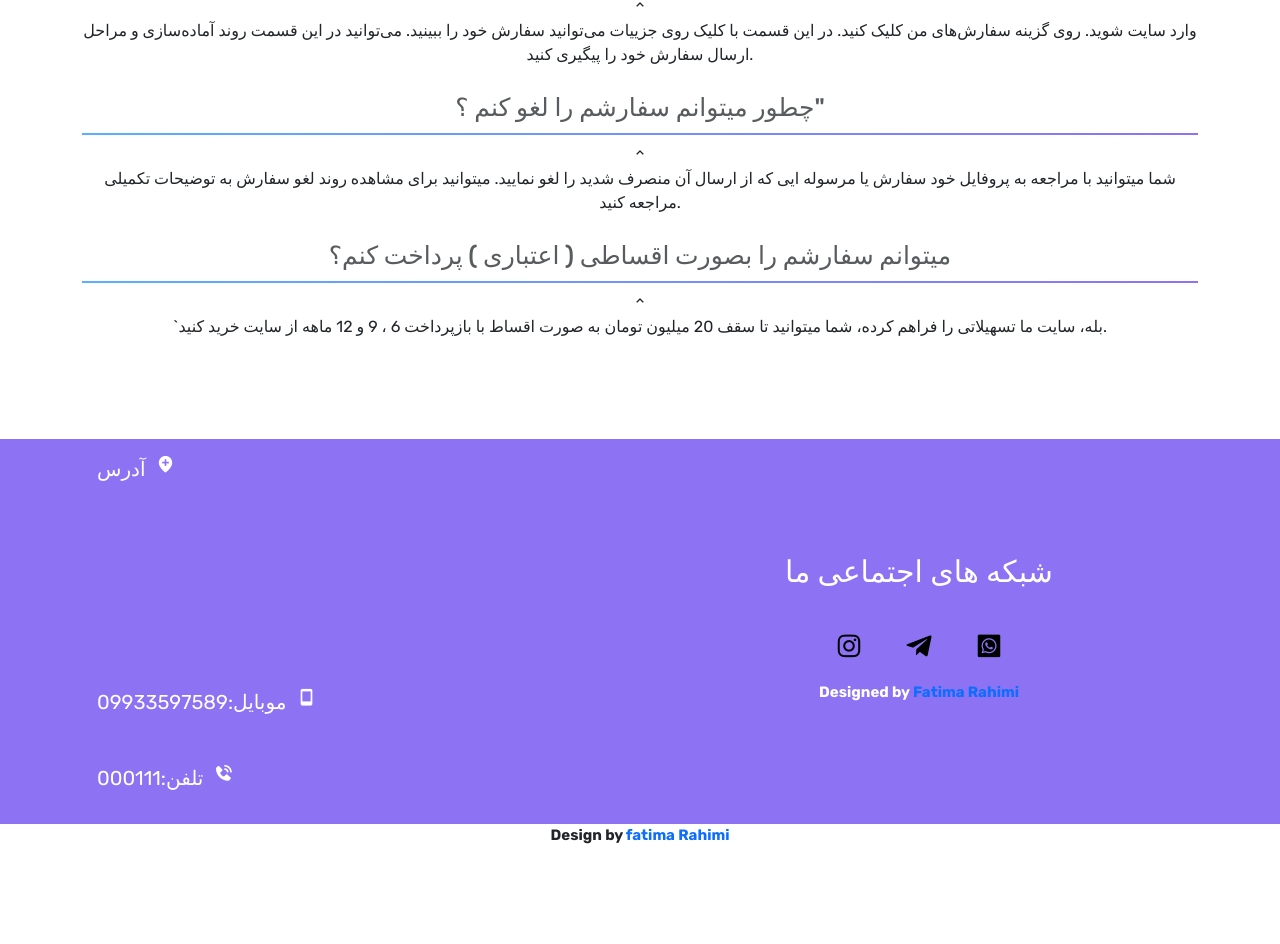
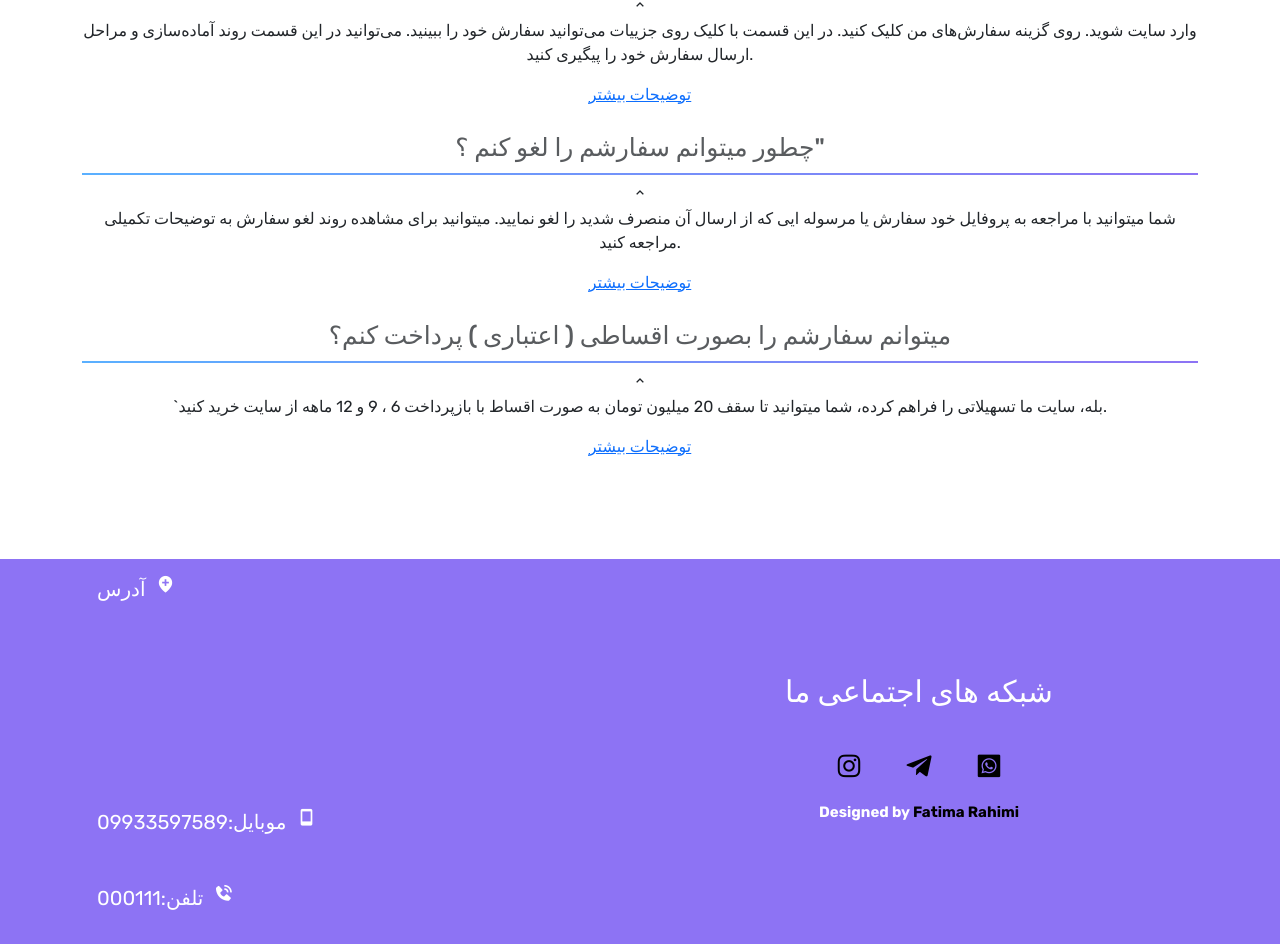
Before and after one commit to iamfatimarahimi/itsa-task, a React (Create React App) app: page / in a window 1280 px wide. Shown: the part 3937-4881 px from the top of the page. Before the commit the page ends 4799 px from the top, so only its background shows below. Built offline with nearby package versions, Linux system fonts and the light colour scheme; grey boxes are pictures that could not be loaded.

Commit message:
Adding accordion link

```diff
--- a/src/Accordion1.jsx
+++ /dev/null
@@ -1,57 +0,0 @@
-import React, { useState, useEffect } from 'react';
-
-const Accordion = ({ title, content }) => {
-  const [isOpen, setIsOpen] = useState(false);
-
-  useEffect(() => {
-    let autoOpenTimeout;
-
-    autoOpenTimeout = setTimeout(() => {
-      setIsOpen(true);
-    }, 5000);
-
-    return () => clearTimeout(autoOpenTimeout);
-  }, []);
-
-  const toggleAccordion = () => {
-    setIsOpen(!isOpen);
-  };
-
-  return (
-    <div className="container">
-    <div className="accordion">
-      <div className="accordion-header" onClick={toggleAccordion}>
-        <h3>{title}</h3>
-        <span>{isOpen ? <i class='bx bx-chevron-up' ></i> : <i class='bx bx-chevron-down'></i>}</span>
-      </div>
-      {isOpen && (
-        <div className="accordion-content">
-          <p>{content}</p>
-        </div>
-      )}
-    </div>
-    </div>
-  );
-};
-
-const App = () => {
-  const [accordions] = useState([
-    { title: 'چطور می‌توانم سفارشم را پیگیری کنم؟', content: 'وارد سایت شوید. روی گزینه سفارش‌های من کلیک کنید. در این قسمت با کلیک روی جزییات می‌توانید سفارش خود را ببینید. می‌توانید در این قسمت روند آماده‌سازی و مراحل ارسال سفارش خود را پیگیری کنید.' },
-    { title: 'چطور میتوانم سفارشم را لغو کنم ؟"', content: 'شما میتوانید با مراجعه به پروفایل خود سفارش یا مرسوله ایی که از ارسال آن منصرف شدید را لغو نمایید. میتوانید برای مشاهده روند لغو سفارش به توضیحات تکمیلی مراجعه کنید.' },
-    { title: 'میتوانم سفارشم را بصورت اقساطی ( اعتباری ) پرداخت کنم؟', content: '`بله، سایت ما تسهیلاتی را فراهم کرده، شما میتوانید تا سقف 20 میلیون تومان به صورت اقساط  با بازپرداخت  6 ، 9 و 12 ماهه از سایت خرید کنید.' },
-  ]);
-
-  return (
-    <div>
-      {accordions.map((accordion, index) => (
-        <Accordion
-          key={index}
-          title={accordion.title}
-          content={accordion.content}
-        />
-      ))}
-    </div>
-  );
-};
-
-export default App;
--- a/src/App.css
+++ b/src/App.css
@@ -147,20 +147,9 @@ h1{
   position: relative;
   font-size: 25px;
 }
-.accordion-indicator {
-  color: rgb(28, 106, 215);
-  position: absolute;
-  font-size: 30px;
-  right: 30px;
-  top: 24px;
-}
-.accordion-body {
-  color: var(--primary-color);
-  text-align: left;
-  font-size: 20px;
-  padding-left: 10px;
-  padding-right: 10px;
-}
+ .accordion-content p{
+  text-decoration: none;
+ }
 .question-icon{
   text-align: center;
   margin: 0 auto;
@@ -230,7 +219,7 @@ h1{
 }
 .design a{
   text-decoration: none;
-
+  color: #000;
 }
 .iframe{
   width:100%;
--- /dev/null
+++ b/src/Components/Accordion.js
@@ -0,0 +1,59 @@
+import React, { useState, useEffect } from 'react';
+
+const Accordion = ({ title, content , link }) => {
+  const [isOpen, setIsOpen] = useState(false);
+
+  useEffect(() => {
+    let autoOpenTimeout;
+
+    autoOpenTimeout = setTimeout(() => {
+      setIsOpen(true);
+    }, 5000);
+
+    return () => clearTimeout(autoOpenTimeout);
+  }, []);
+
+  const toggleAccordion = () => {
+    setIsOpen(!isOpen);
+  };
+
+  return (
+    <div className="container">
+    <div className="accordion">
+      <div className="accordion-header" onClick={toggleAccordion}>
+        <h3>{title}</h3>
+        <span>{isOpen ? <i class='bx bx-chevron-up' ></i> : <i class='bx bx-chevron-down'></i>}</span>
+      </div>
+      {isOpen && (
+        <div className="accordion-content">
+          <p>{content}</p>
+          <p>{link}</p>
+        </div>
+      )}
+    </div>
+    </div>
+  );
+};
+
+const App = () => {
+  const [accordions] = useState([
+    { title: 'چطور می‌توانم سفارشم را پیگیری کنم؟', content: 'وارد سایت شوید. روی گزینه سفارش‌های من کلیک کنید. در این قسمت با کلیک روی جزییات می‌توانید سفارش خود را ببینید. می‌توانید در این قسمت روند آماده‌سازی و مراحل ارسال سفارش خود را پیگیری کنید.', link:<a href='https://www.digikala.com/faq/question/3/'>توضیحات بیشتر</a>, },
+    { title: 'چطور میتوانم سفارشم را لغو کنم ؟"', content: 'شما میتوانید با مراجعه به پروفایل خود سفارش یا مرسوله ایی که از ارسال آن منصرف شدید را لغو نمایید. میتوانید برای مشاهده روند لغو سفارش به توضیحات تکمیلی مراجعه کنید.', link:<a href='https://www.digikala.com/faq/question/116/'>توضیحات بیشتر</a>, },
+    { title: 'میتوانم سفارشم را بصورت اقساطی ( اعتباری ) پرداخت کنم؟', content: '`بله، سایت ما تسهیلاتی را فراهم کرده، شما میتوانید تا سقف 20 میلیون تومان به صورت اقساط  با بازپرداخت  6 ، 9 و 12 ماهه از سایت خرید کنید.', link:<a href='https://www.digikala.com/faq/question/27/'>توضیحات بیشتر</a>, },
+  ]);
+
+  return (
+    <div>
+      {accordions.map((accordion, index) => (
+        <Accordion
+          key={index}
+          title={accordion.title}
+          content={accordion.content}
+          link={accordion.link}
+        />
+      ))}
+    </div>
+  );
+};
+
+export default App;
--- a/src/Main.js
+++ b/src/Main.js
@@ -6,7 +6,7 @@ import Product from'./Components/Product.js';
 import SlideMenu from './Components/SlideMenu.js';
 import ProductIntrodus from './Components/ProductIntrodus.js';
 import Footer from './Components/Footer.js';
-import Accordion1 from './Accordion1.jsx'
+import Accordion1 from './Components/Accordion.js'
 export default function Main(){
     return(
         <>
@@ -39,7 +39,6 @@ export default function Main(){
       </section>
       <footer>
         <Footer />
-        <p className="text-center design">Design by <a href="mailto: iamfatimarahimi@gmail.com">fatima Rahimi</a></p>
       </footer>
 
     </div>
```
